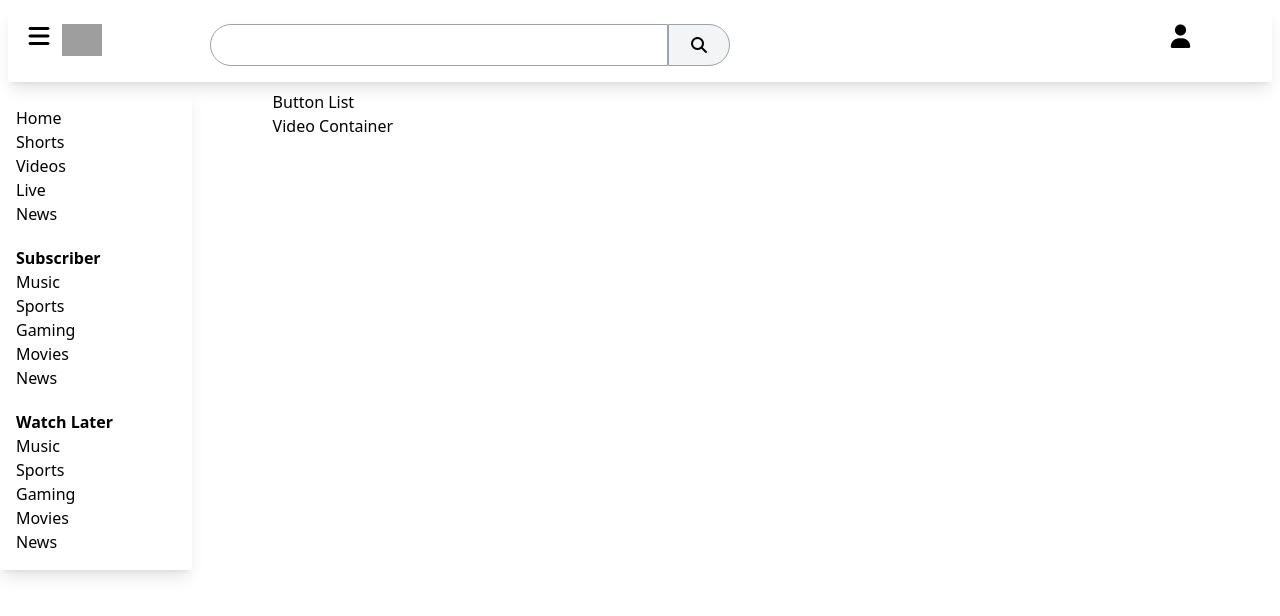
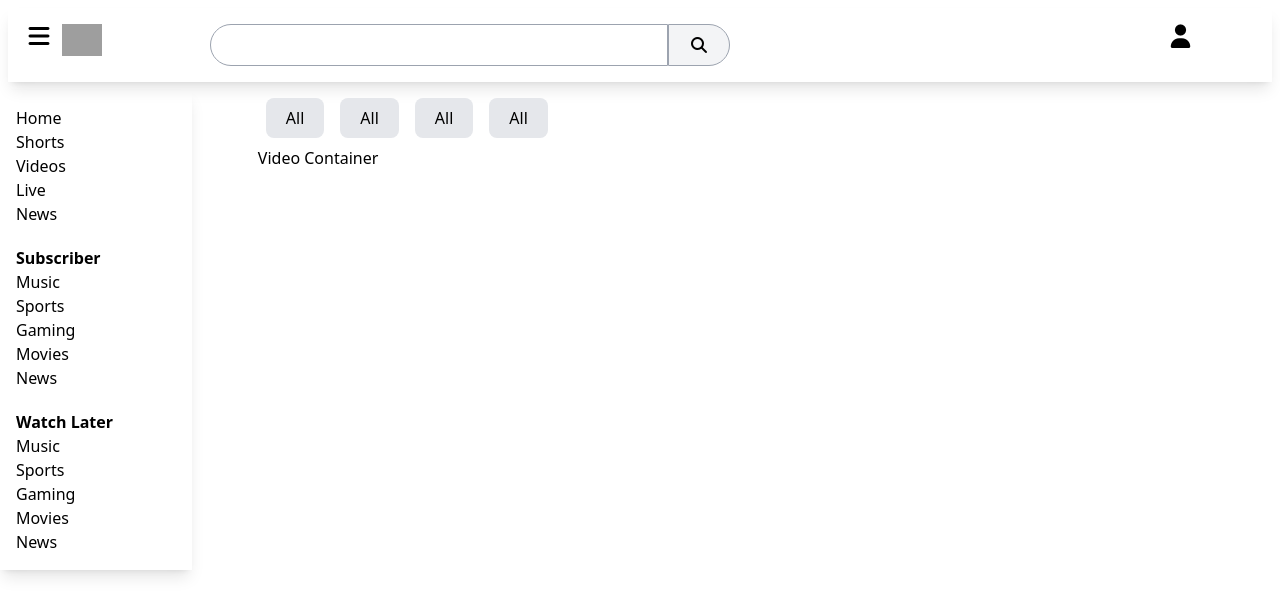
Before and after one commit to SINGHSHEKHAWAT1651786/aniflex, a React (Create React App) app: page / in a window 1280 px wide. Shown: the top 616 px of the page. Built offline with nearby package versions, Linux system fonts and the light colour scheme; grey boxes are pictures that could not be loaded.

Commit message:
create and update components, utils

```diff
--- /dev/null
+++ b/src/components/Button.js
@@ -0,0 +1,9 @@
+
+const Button = () => {
+    return(
+<div>
+<button className="px-5 py-2 m-2 bg-gray-200 rounded-lg">All</button>
+</div>
+    );
+};
+export default Button;
--- a/src/components/ButtonList.js
+++ b/src/components/ButtonList.js
@@ -1,7 +1,16 @@
 import React from "react";
+import Button from "./Button";
 
 const ButtonList = () => {
-    return <div>Button List</div>;
+    return (
+        <div className="flex">
+            <Button/>
+            <Button/>
+            <Button/>
+            <Button/>
+
+        </div>
+    );
 };
 
 export default ButtonList;
--- a/src/components/Head.js
+++ b/src/components/Head.js
@@ -1,6 +1,7 @@
 
 import React from "react";
 import { useDispatch } from "react-redux";
+import { toggleMenu } from "../utils/appSlice";
 
 const Head = () => {
     const dispatch = useDispatch();
@@ -12,7 +13,7 @@ const Head = () => {
         <div className="grid grid-flow-col p-4 m-2 shadow-lg cursor-pointer">
 
             <div className="flex col-span-1">
-                <i onClick={() => toggleMenuHandler}
+                <i onClick={() => toggleMenuHandler()}
                 className="fa-solid fa-bars text-2xl"></i>
                 <a href="/">
                 <img
--- a/src/components/Sidebar.js
+++ b/src/components/Sidebar.js
@@ -1,6 +1,10 @@
 import React from "react";
+import { useSelector } from "react-redux";
 
 const Sidebar = () => {
+  const isMenuOpen = useSelector((store) => store.app.isMenuOpen);
+  //Early return pattern
+  if(!isMenuOpen) return null;
   return (
     <div className="p-4 shadow-lg w-48">
          <ul>
```
Also changed, not shown: 1 other file (tests, documents, lock files or other folders).
